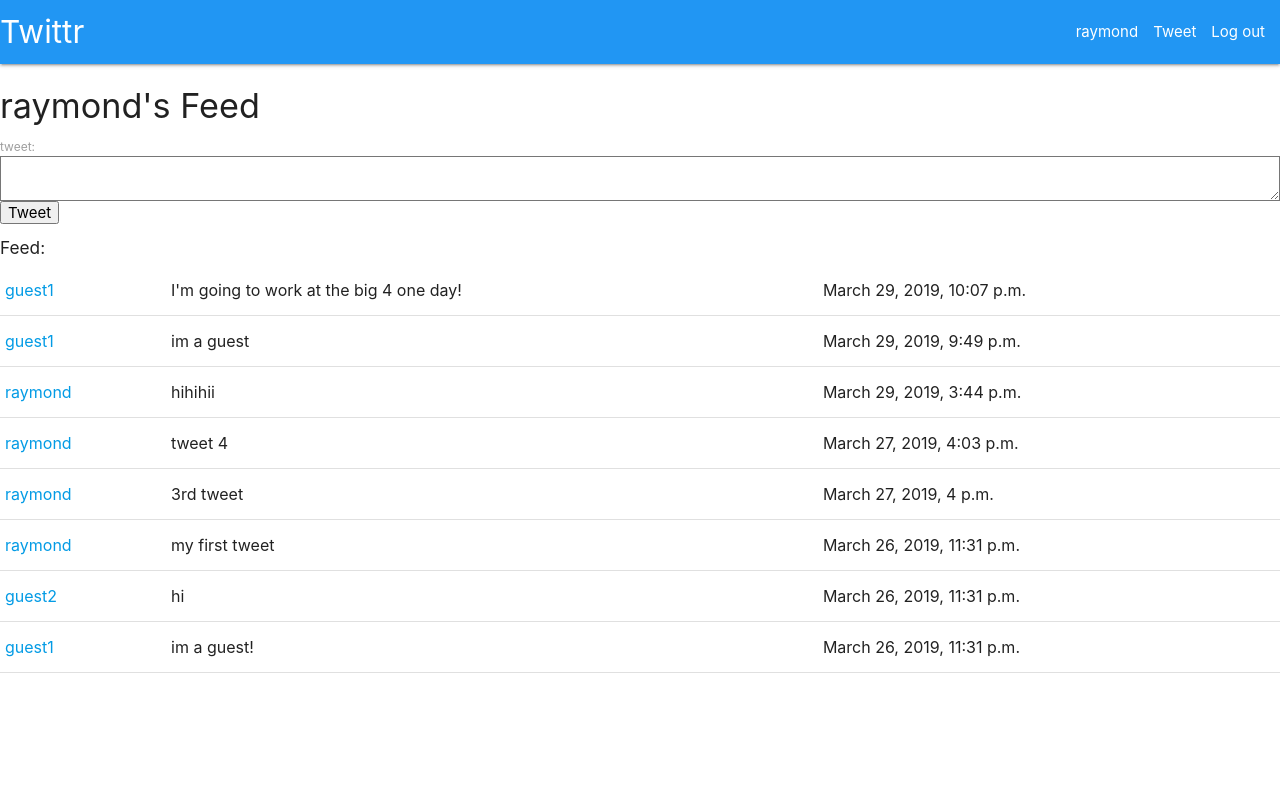
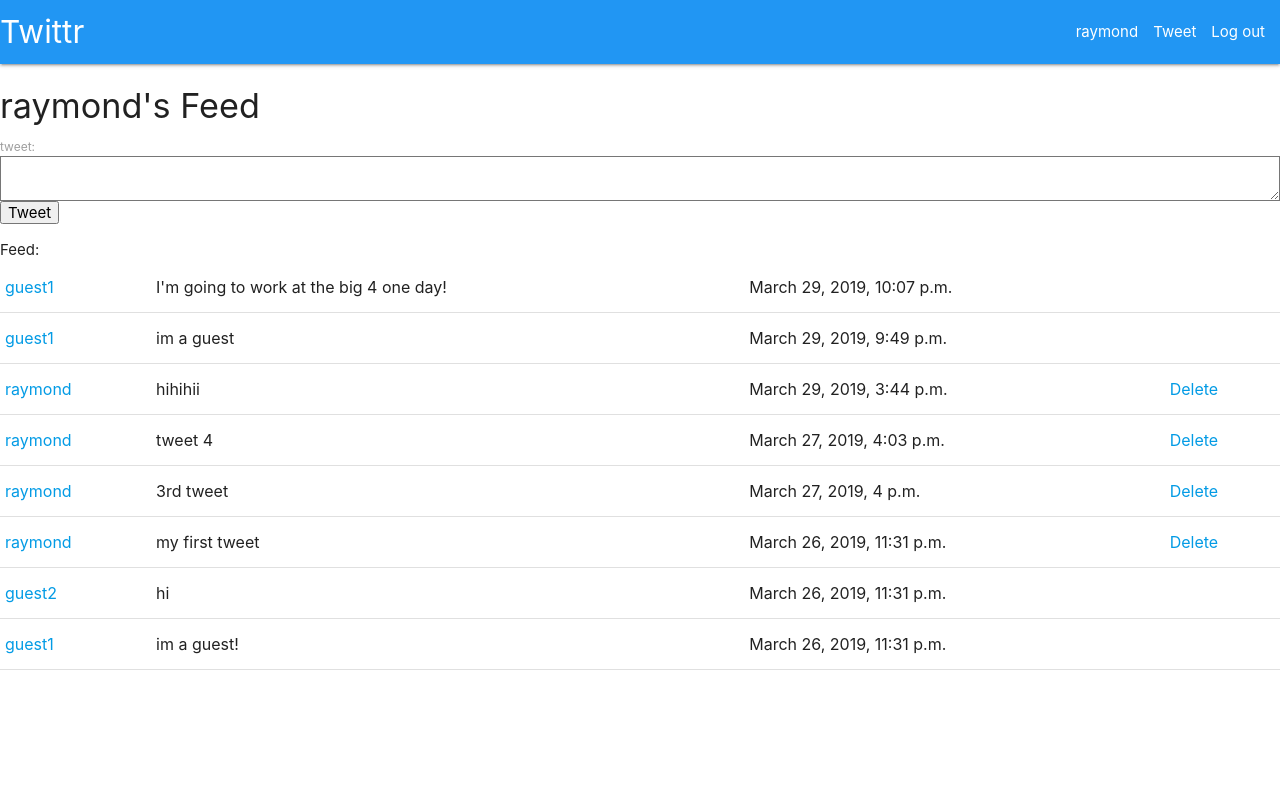
Before and after one commit to raymond-van/twittr, a Django app: page / in a window 1280 px wide. Run offline with Django 3.2, Linux system fonts and the light colour scheme; a user stored in the database is signed in; data comes from the database, SQL or seed files in the repository; both versions use the stored data as it was after the commit.

Commit message:
Added tweet delete button, fixed bug when no user is logged in

```diff
--- a/twittr/feed/templates/feed/feed.html
+++ b/twittr/feed/templates/feed/feed.html
@@ -15,12 +15,15 @@
 
 {% if feed_tweets %}
 <table>
-  <h6>Feed:</h6>
+  Feed:
   {% for tweet in feed_tweets %}
       <tr>
           <td><a href="/{{ tweet.tweet_author }}">{{ tweet.tweet_author }}</a></td>
           <td>{{ tweet.tweet_content }}</td>
           <td>{{ tweet.date_posted }}</td>
+          {% if tweet.tweet_author == user %}
+          <td><a href="/delete/{{ tweet.id }}">Delete</a></td>
+          {% endif %}
       </tr>
   {% endfor %}
   </table>
--- a/twittr/feed/templates/feed/profile.html
+++ b/twittr/feed/templates/feed/profile.html
@@ -25,6 +25,9 @@
             <td><a href="/{{ tweet.tweet_author }}">{{ tweet.tweet_author }}</a></td>
             <td>{{ tweet.tweet_content }}</td>
             <td>{{ tweet.date_posted }}</td>
+            {% if tweet.tweet_author == user %}
+            <td><a href="/delete/{{ tweet.id }}">Delete</a></td>
+            {% endif %}
         </tr>
     {% endfor %}
     </table>
--- a/twittr/feed/urls.py
+++ b/twittr/feed/urls.py
@@ -10,5 +10,6 @@ urlpatterns = [
     path('logout/', views.logout_req, name='logout'),
     path('register/', views.register, name='register'),
     path('<str:profile>/', views.profile, name='profile'),
+    path('delete/<int:tweet_id>/', views.tweet_delete, name='tweet_delete'),
     path('admin', admin.site.urls),
 ]
--- a/twittr/feed/views.py
+++ b/twittr/feed/views.py
@@ -1,7 +1,7 @@
 from django.contrib.auth import login, logout, authenticate
 from django.contrib.auth.forms import UserCreationForm, AuthenticationForm
 from django.contrib.auth.models import User
-from django.shortcuts import render, redirect
+from django.shortcuts import render, redirect, get_object_or_404
 from django.http import HttpResponse
 from django.contrib.auth.decorators import login_required
 from .forms import TweetForm
@@ -15,6 +15,9 @@ def index(request):
     if request.user.is_authenticated:
         username = request.user.username
         user = User.objects.get(username=username)
+    else:
+        return redirect('/login')
+
     form = TweetForm()
     following = Follower.objects.select_related().filter(follower=user)
     feed_tweets = Tweet.objects.none()
@@ -82,3 +85,8 @@ def profile(request, profile):
         return HttpResponseRedirect(request.path_info)
 
     return render(request, 'feed/profile.html', {'profile': profile, 'tweets': tweets, 'following': following, 'followers': followers, 'user_following_profile': user_following_profile})
+
+def tweet_delete(request, tweet_id):
+    tweet = get_object_or_404(Tweet, pk=tweet_id)
+    tweet.delete()
+    return redirect('/')
```
Also changed, not shown: twittr/db.sqlite3.
